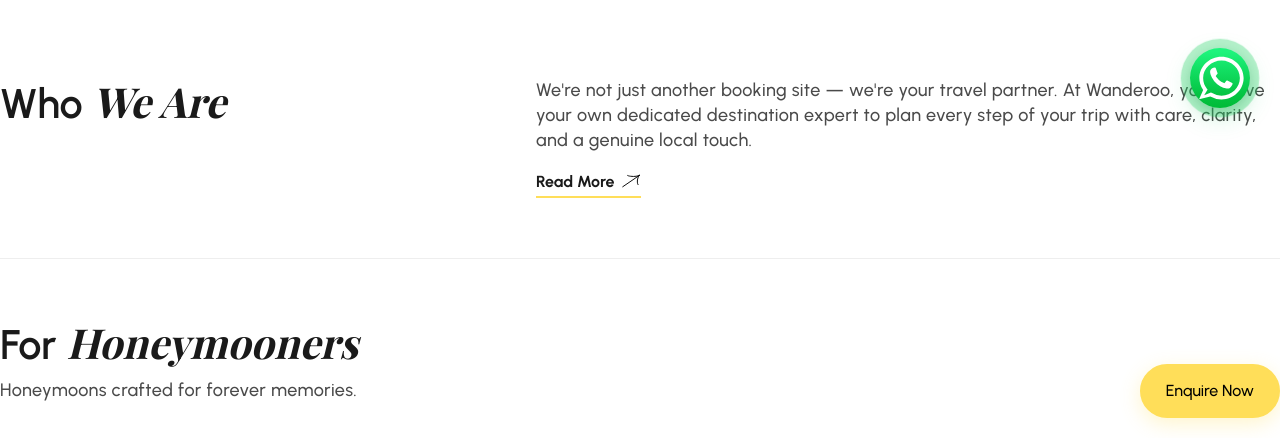
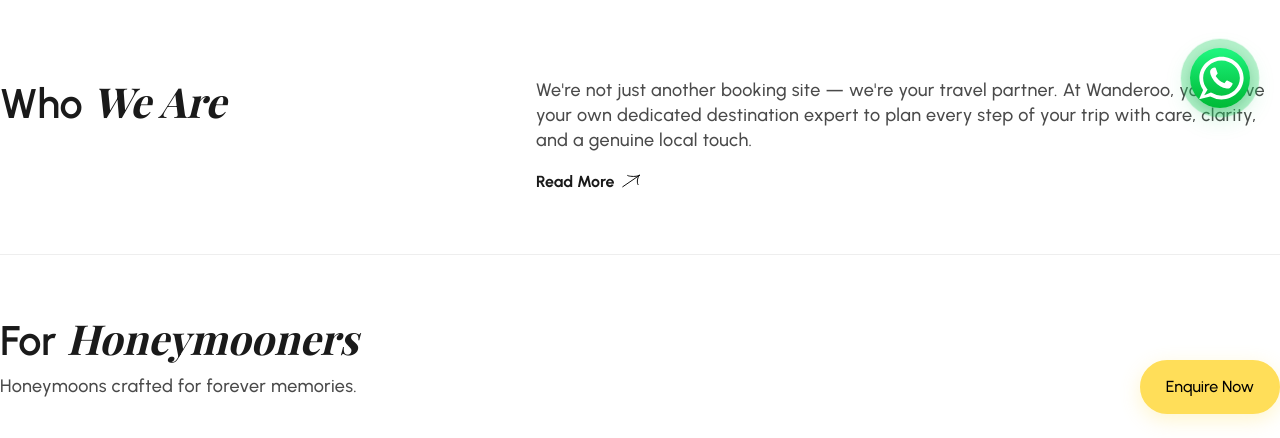
Before and after one commit to Sachinsagarmishra/wanderooB2C, a PHP site: page / in a window 1280 px wide. Shown: the part 662-1100 px from the top of the page. Run offline with PHP 8.4, Linux system fonts and the light colour scheme; data that the repository does not hold is empty; some libraries are stand-ins or nearby versions; some web fonts are replaced.

Commit message:
Link homepage read more to about page

```diff
--- a/index.php
+++ b/index.php
@@ -184,7 +184,7 @@ try {
             <p style="font-size: 18px; color: #4a4a4a; font-family: 'Urbanist', sans-serif; letter-spacing: 0.4px; margin-bottom: 15px; font-weight: 500; line-height: 1.4;">
                 We're not just another booking site — we're your travel partner. At Wanderoo, you'll have your own dedicated destination expert to plan every step of your trip with care, clarity, and a genuine local touch.
             </p>
-            <a href="#" class="read-more" style="font-weight: 700; display: flex; align-items: center; gap: 8px; font-size: 16px; border-bottom: 2px solid var(--primary); width: max-content; padding-bottom: 2px;">
+            <a href="<?php echo SITE_PATH; ?>/about-us" class="read-more" style="font-weight: 700; display: flex; align-items: center; gap: 8px; font-size: 16px; width: max-content;">
                 Read More <img src="<?php echo SITE_PATH; ?>/assets/img/arrow.svg" alt="Arrow" style="height: 14px; width: auto;">
             </a>
         </div>
```
